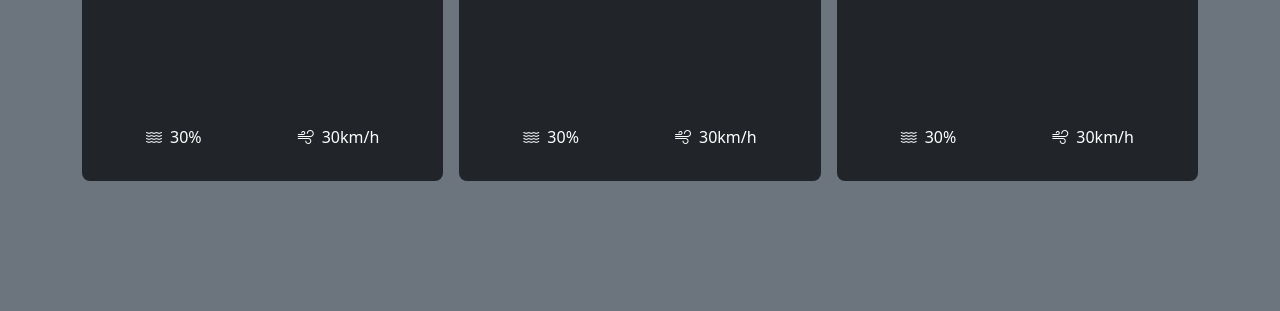
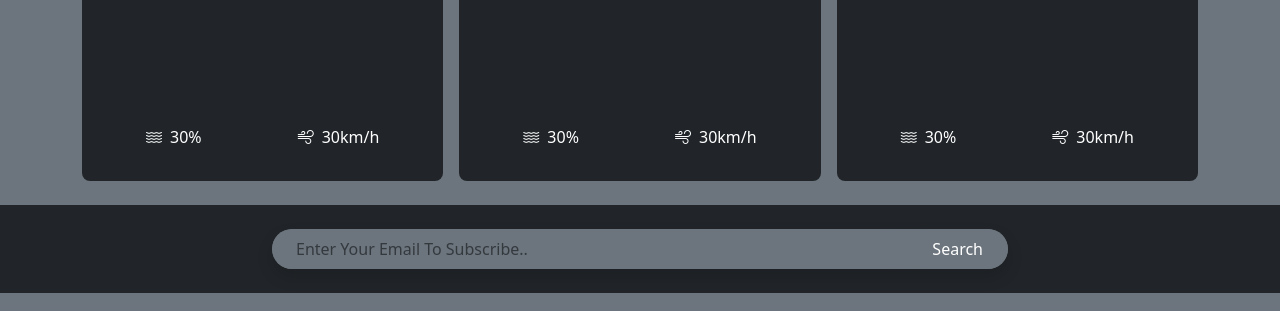
Before and after one commit to MoatazJS/Weather-App, a plain HTML site: page index.html in a window 1280 px wide. Shown: the part 489-800 px from the top of the page. Drawn offline with nearby package versions, Linux system fonts and the light colour scheme.

Commit message:
added the email input at footer section

```diff
--- a/index.html
+++ b/index.html
@@ -178,7 +178,27 @@
         </div>
       </div>
     </div>
-
+    <footer class="bg-dark py-4">
+      <div class="container">
+        <div class="row justify-content-center">
+          <div class="col-md-8">
+            <form
+              class="d-flex bg-secondary rounded-pill overflow-hidden shadow"
+            >
+              <input
+                type="text"
+                class="form-control border-0 bg-secondary rounded-pill px-4 py-2 shadow-none flex-grow-1"
+                placeholder="Enter Your Email To Subscribe.."
+                aria-label="Enter Email"
+              />
+              <button class="btn btn-secondary px-4 rounded-pill" type="submit">
+                Search
+              </button>
+            </form>
+          </div>
+        </div>
+      </div>
+    </footer>
     <script src="javascript/index.js"></script>
     <script
       src="https://cdn.jsdelivr.net/npm/bootstrap@5.3.7/dist/js/bootstrap.bundle.min.js"
```
